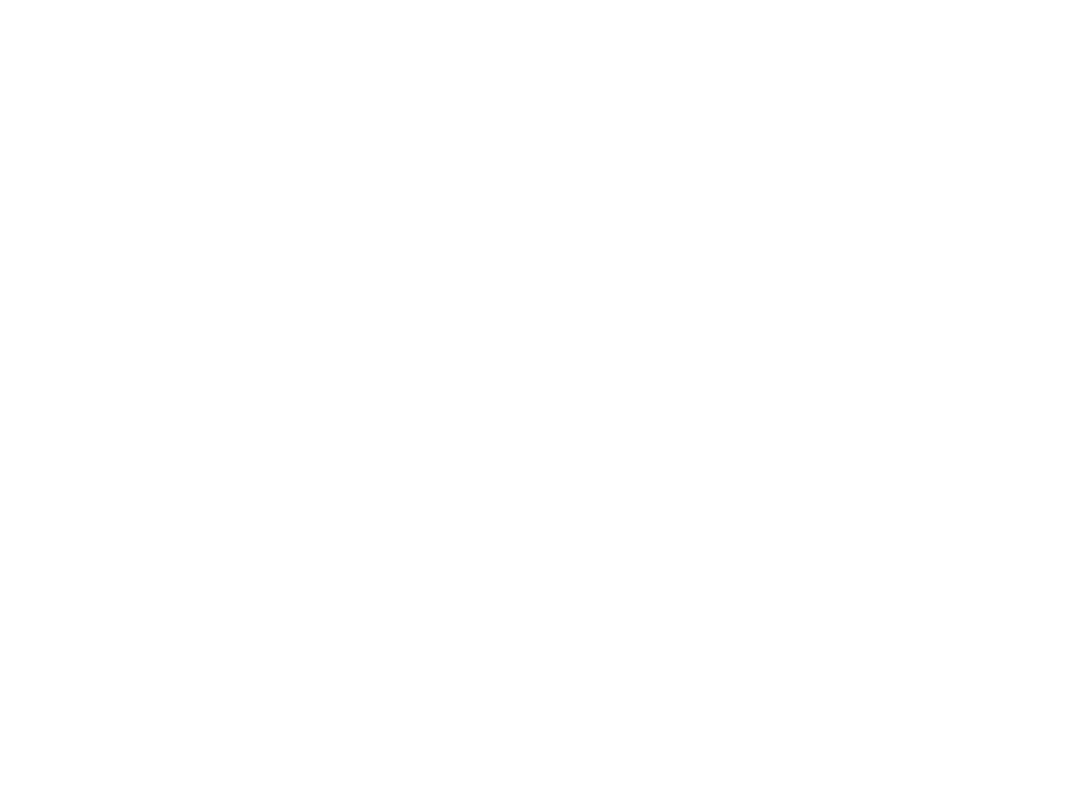
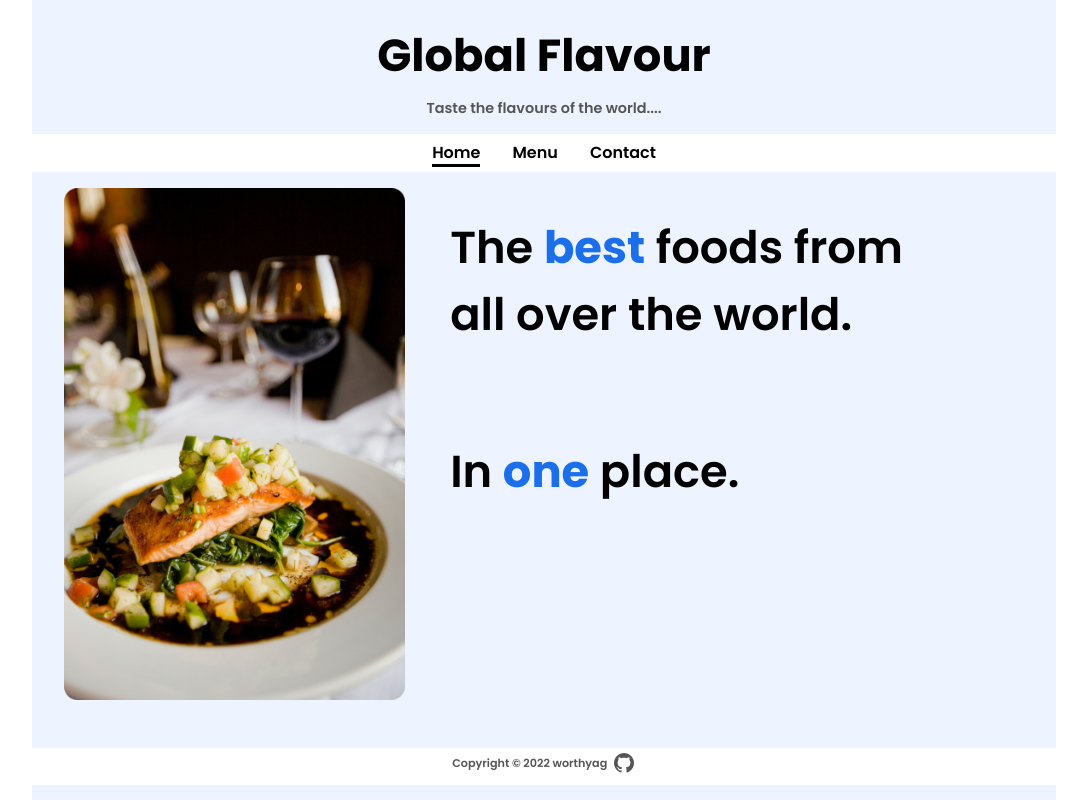
Before and after one commit to worthyag/Restaurant-Page, a website built with webpack: page dist/index.html in a window 1280 px wide. Shown: the whole page, without its empty margins (96-1183 px from the left). Built offline with nearby package versions, Linux system fonts and the light colour scheme.

Commit message:
Completed the home page.

```diff
--- a/package.json
+++ b/package.json
@@ -17,6 +17,8 @@
   },
   "homepage": "https://github.com/worthyag/Restaurant-Page#readme",
   "devDependencies": {
+    "css-loader": "^6.7.2",
+    "style-loader": "^3.3.1",
     "webpack": "^5.75.0",
     "webpack-cli": "^5.0.1"
   }
--- a/src/index.js
+++ b/src/index.js
@@ -1 +1,92 @@
-console.log("This is a simple msg!");
+import './style.css';
+import salmon from './salmon-dish.png';
+import icon from './github-icon.svg';
+
+function addToBody(element, txt, style, add='y') {
+    const content = document.querySelector('#content');
+    element.textContent = txt;
+    element.classList.add(style);
+
+    if (add === 'y') {
+        content.appendChild(element);
+    }
+    else {
+        return element;
+    }
+}
+
+// h1- title
+addToBody(document.createElement('h1'), 'Global Flavour', 'title');
+
+// p- subheading
+addToBody(document.createElement('p'), 'Taste the flavours of the world....', 'subheading');
+
+// Nav menu
+const nav = document.createElement('nav');
+
+const home = document.createElement('a');
+home.textContent = "Home";
+home.classList.add('current');
+nav.appendChild(home);
+
+const menu = document.createElement('a');
+menu.textContent = "Menu";
+nav.appendChild(menu);
+
+const contact = document.createElement('a');
+contact.textContent = "Contact";
+nav.appendChild(contact);
+
+const content = document.querySelector('#content');
+content.appendChild(nav);
+
+// Div Wrapper
+const wrapper = document.createElement('div');
+wrapper.classList.add('wrapper');
+
+const section = document.createElement('section');
+section.classList.add('hero');
+
+const heroImg = document.createElement('img');
+heroImg.src = salmon;
+heroImg.alt = 'A salmon dish';
+heroImg.classList.add('hero-img');
+
+const info = document.createElement('div');
+
+const msgUp = document.createElement('p');
+msgUp.innerHTML = 'The <span class="blue">best</span>  foods from all over the world.';
+msgUp.classList.add('msg');
+
+const msgDown = document.createElement('p');
+msgDown.innerHTML = 'In <span class="blue">one</span> place.';
+msgDown.classList.add('msg');
+
+info.appendChild(msgUp);
+info.appendChild(msgDown);
+
+section.appendChild(heroImg);
+section.appendChild(info);
+
+wrapper.appendChild(section);
+content.appendChild(wrapper);
+
+
+// Footer
+const footer = document.createElement('footer');
+
+const copyright = document.createElement('p');
+copyright.textContent = 'Copyright © 2022 worthyag';
+
+const github = document.createElement('a');
+github.href = 'https://github.com/worthyag';
+github.target = '_blank';
+
+const gitHubIcon = document.createElement('img');
+gitHubIcon.src = icon;
+gitHubIcon.alt = 'Github Icon';
+github.appendChild(gitHubIcon);
+
+footer.appendChild(copyright);
+footer.appendChild(github);
+content.appendChild(footer);
--- /dev/null
+++ b/src/style.css
@@ -0,0 +1,105 @@
+@import url('https://fonts.googleapis.com/css2?family=Poppins:ital,wght@0,600;0,700;1,300;1,400&display=swap');
+
+* {
+    font-family: 'Poppins', sans-serif;
+    text-align: center;
+    margin: 0;
+    padding: 0;
+}
+
+#content {
+    margin: 0 8em;
+    background-color: #EDF3FF;
+    height: 100vh;
+    overflow-x: hidden;
+}
+
+.title {
+    font-size: 2.8em;
+    padding: 0.5em 0 0.2em 0;
+}
+
+.subheading {
+    color: #555555;
+    font-weight: 300;
+    font-size: 0.9em;
+    margin-bottom: 1em;
+}
+
+nav {
+    background-color: #FFFFFF;
+    padding: 0.4em 0;
+    margin-bottom: 1em;
+}
+
+nav > a {
+    text-decoration: none;
+    color: #000000;
+    margin: 0 1em;
+    border-bottom: 3px solid #00000000;
+}
+
+nav > a:hover {
+    border-bottom: 3px solid #74A5EE;
+}
+
+.current {
+    border-color: #000000;
+}
+
+.wrapper {
+    width: 100vw;
+    margin: 0 auto;
+}
+
+.hero {
+    display: grid;
+    justify-content: center;
+    grid-template-columns: repeat(2, auto);
+    height: 32em;
+}
+
+.hero div {
+    height: inherit;
+    width: 60%;
+}
+
+.hero div > p {
+    text-align: left;
+}
+
+.hero > img {
+    height: 32em;
+    margin-bottom: 1em;
+    margin-left: 2em;
+}
+
+p.msg {
+    font-size: 2.8em;
+    margin: 0.6em 1em 2em 1em;
+    font-weight: 600;
+}
+
+p.msg span {
+    color: #1C6FEB;
+    font-weight: bold;
+}
+
+footer {
+    background-color: #FFFFFF;
+    padding: 0.2em 0;
+    margin: 3em 0 0 0;
+    display: flex;
+    justify-content: center;
+}
+
+footer > p {
+    font-size: 0.7em;
+    color: #555555;
+    padding: 0.4em 0;
+    margin-right: 0.4em;
+}
+
+footer > img {
+    height: 1.4em;
+}
--- a/webpack.config.js
+++ b/webpack.config.js
@@ -3,7 +3,19 @@ const path = require('path');
 module.exports = {
   entry: './src/index.js',
   output: {
-    filename: 'main.js',
+    filename: 'bundle.js',
     path: path.resolve(__dirname, 'dist'),
   },
+  module: {
+    rules: [
+      {
+        test: /\.css$/i,
+        use: ['style-loader', 'css-loader'],
+      },
+     {
+       test: /\.(png|svg|jpg|jpeg|gif)$/i,
+       type: 'asset/resource',
+     },
+    ],
+  },
 };
```
Also changed, not shown: dist/88c1e3537549d29197c4.png (added), dist/bundle.js (added), dist/d886d7acbe359bbef91f.svg (added), dist/index.html, dist/main.js, src/github-icon.svg (added), src/salmon-dish.png (added), 1 other file.
